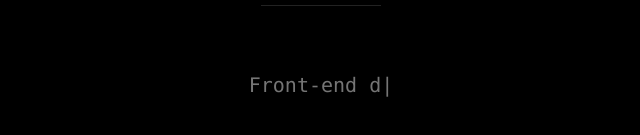
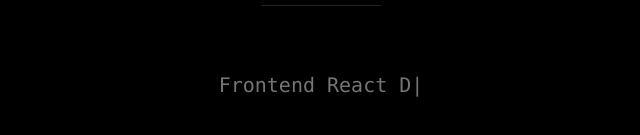
Before and after one commit to hackey9/hackey-me, a React (Create React App) app: page / in a window 1280 px wide. Shown: the part 489-624 px from the top of the page, without its empty margins (319-959 px from the left). Built offline with nearby package versions, Linux system fonts and the light colour scheme.

Commit message:
Meet screen done.

```diff
--- a/package.json
+++ b/package.json
@@ -12,7 +12,7 @@
     "@types/react": "^16.9.49",
     "@types/react-dom": "^16.9.8",
     "clsx": "^1.1.1",
-    "framer-motion": "^2.6.15",
+    "framer-motion": "^2.7.5",
     "node-sass": "^4.14.1",
     "react": "^16.13.1",
     "react-dom": "^16.13.1",
--- a/src/Components/Elements/Meet/Pro.module.scss
+++ b/src/Components/Elements/Meet/Pro.module.scss
@@ -4,15 +4,20 @@
   font-family: Consolas, monospace;
   font-size: 20px;
 
+  .hidden {
+    visibility: hidden;
+  }
+
+  user-select: none;
+  cursor: text;
 }
 
 .text {
   display: inline-block;
   color: #757575;
+  white-space: pre;
 }
 
 .cursor {
   display: inline-block;
-
-  opacity: 1;
 }
--- a/src/Components/Elements/Meet/Pro.tsx
+++ b/src/Components/Elements/Meet/Pro.tsx
@@ -1,63 +1,71 @@
 import {motion, useAnimation, useCycle} from "framer-motion";
-import React, {FC, useCallback, useEffect, useReducer, useState} from "react";
+import React, {FC, useCallback, useEffect, useReducer, useRef, useState} from "react";
+import comparedStringsPosition from "Utils/comparedStringsPosition";
+import random from "Utils/random";
 import css from "./Pro.module.scss";
 
 
-const Pro: FC<{ delay?: number }> = ({delay}) => {
-
-    // todo append delay
-
-    const texts: string[] = [
-        "T.",
-        "Front-end developer.",
-        "PHP developer.",
-        ".NET C# developer.",
+const Pro: FC<{ delay?: number; }> = ({delay}) => (
+    // todo add phrases
+    <Driver
+        strings={[
+            "Frontend React Developer.",
+            "Backend PHP Developer.",
+            "Backend .NET Developer.",
+            "IoT Enthusiast.",
+            "UX Designer.",
             "Company owner.",
-        "Company creator.",
-        "UX Designer.",
-    ];
-
-    return (
-        <Driver strings={texts}/>
+        ]}
+        delay={delay}
+    />
 );
-}
 export default Pro;
 
 
-const Driver: FC<{ strings: string[]; }> = ({strings}) => {
+const Driver: FC<{ strings: string[], delay?: number }> = ({strings, delay}) => {
 
     const [currentText, nextText] = useCycle(...strings);
+
+    const [enabled, enable] = useReducer((_: boolean) => true, false);
+
+    useEffect(() => {
+        const handle = setTimeout(enable, (delay ?? 0) * 1000);
+        return () => clearTimeout(handle);
+    }, [delay])
+
+    useEffect(() => {
+        console.log(enabled);
+    }, [enabled])
 
     const handlePrintEnd = useCallback(() => {
 
         const handle = setTimeout(() => {
             nextText();
-
         }, 2000);
 
         return () => clearTimeout(handle);
     }, [nextText]);
 
     return (
-        <Printer target={currentText} onPrintEnd={handlePrintEnd}/>
+        <Printer target={currentText} onPrintEnd={handlePrintEnd} enabled={enabled}/>
     );
 };
 
 
-function getComparedPosition(target: string, current: string): number {
-
-    for (let i = 0; i < target.length; i++) {
-        if (current[i] !== target[i]) {
-            return i;
-        }
+enum PrintingDirection {
+    Forward,
+    Backward,
 }
 
-    return current.length;
-}
-
-const Printer: FC<{ target: string, onPrintEnd?: () => void }> = ({target, onPrintEnd}) => {
+const Printer: FC<{
+    target: string;
+    onPrintEnd?: () => void;
+    enabled: boolean;
+}> = ({target, onPrintEnd, enabled}) => {
 
     const [current, setCurrent] = useState("");
+
+    const directionRef = useRef<PrintingDirection>(PrintingDirection.Backward);
 
     const triggerPrintEnd = useCallback<() => void>(() => {
         onPrintEnd && onPrintEnd();
@@ -65,22 +73,22 @@
 
     useEffect(() => {
 
-        const comparedPosition = getComparedPosition(target, current);
+        if (!enabled) return;
+
+        const comparedPosition = comparedStringsPosition(target, current);
 
         if (current.length === comparedPosition) {
 
             if (current.length === target.length) {
+                // trigger end
 
-                // trigger end
                 triggerPrintEnd();
-                return;
             } else {
-                // add char
-                let time = 100;
+                const time = (directionRef.current === PrintingDirection.Forward)
+                    ? random(80, 100)
+                    : 200;
 
-                if (current.length === 0) {
-                    time = 400;
-                }
+                directionRef.current = PrintingDirection.Forward;
 
                 const newCurrent = target.substr(0, comparedPosition + 1);
 
@@ -89,13 +97,11 @@
                 }, time);
 
                 return () => clearTimeout(handle);
-
             }
         } else {
-            console.log("remove", comparedPosition, current.length, target.length)
+            directionRef.current = PrintingDirection.Backward;
 
-            // remove char
-            const time = 40;
+            const time = random(40, 50);
 
             const handle = setTimeout(() => {
                 setCurrent(prev => prev.substr(0, prev.length - 1));
@@ -104,91 +110,74 @@
             return () => clearTimeout(handle);
         }
 
-    }, [target, current, triggerPrintEnd])
+    }, [enabled, target, current, triggerPrintEnd])
 
     return (
-        <Renderer>{current}</Renderer>
+        <Renderer hidden={!enabled}>{current}</Renderer>
     );
 }
 
-const Renderer: FC<{ children: string }> = ({children}) => {
-
+const Renderer: FC<{ children: string, hidden?: boolean }> = ({children, hidden}) => {
 
     const [key, changeKey] = useReducer((prev: number) => prev + 1, 0);
 
     useEffect(changeKey, [children]);
 
-    useEffect(() => {
-        setInterval(changeKey, 3500);
-    }, [])
-
     return (
         <div className={css.area}>
             <div className={css.text}>{children}</div>
-            <Cursor key={key}/>
+            <Cursor key={key} hidden={hidden}/>
         </div>
     );
 }
 
-const Cursor: FC = () => {
+const Cursor: FC<{ hidden?: boolean }> = ({hidden}) => {
 
     const controls = useAnimation();
 
     useEffect(() => {
+
+        if (hidden) return;
 
         (async () => {
 
             await controls.start({
                 opacity: 1,
             }, {
-                opacity: {
                 type: "inertia",
                 min: 1,
                 max: 1,
                 bounceStiffness: 500,
                 bounceDamping: 10,
-                }
             });
 
             await controls.start({
                 opacity: [1, 0],
             }, {
-                opacity: {
                 type: "tween",
                 duration: 0.5,
-                    ease: "easeInOut",
+                ease: [.13, .01, .1, .99],
                 repeat: Infinity,
                 repeatType: "mirror",
                 delay: 0.5,
-                }
             });
 
         })().then();
 
         return () => controls.stop();
 
-    }, [controls]);
+    }, [hidden, controls]);
 
     // todo refactor this!
     //return <div className={css.cursor}>|</div>
 
     return (
         <motion.div
-            //layout
-            //layoutId={"pro-cursor"}
             className={css.cursor}
             initial={{opacity: 1}}
             animate={controls}
             children={"|"}
-            transition={{
-                y: {
-                    type: "inertia",
-                    min: 0,
-                    max: 0,
-                    bounceStiffness: 20000,
-                    bounceDamping: 1,
-                }
-            }}
+            style={{visibility: hidden ? "hidden" : undefined}}
         />
     );
 }
--- /dev/null
+++ b/src/Utils/comparedStringsPosition.ts
@@ -0,0 +1,10 @@
+export default function comparedStringsPosition(target: string, current: string): number {
+
+    for (let i = 0; i < target.length; i++) {
+        if (current[i] !== target[i]) {
+            return i;
+        }
+    }
+
+    return current.length;
+}
--- /dev/null
+++ b/src/Utils/random.ts
@@ -0,0 +1,3 @@
+export default function random(min: number, max: number): number {
+    return Math.floor(Math.random() * (max - min + 1)) + min;
+};
```
Also changed, not shown: 1 other file (tests, documents, lock files or other folders). Lines whose indentation alone changed are shown as unchanged.
